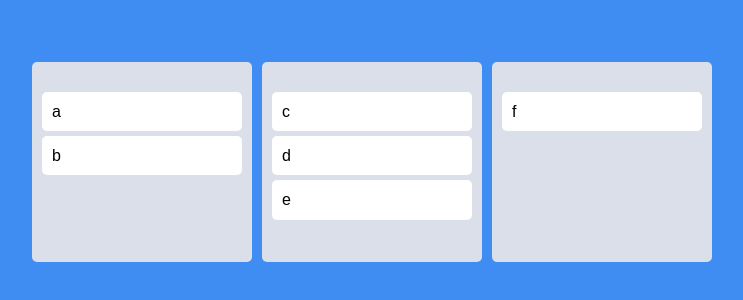
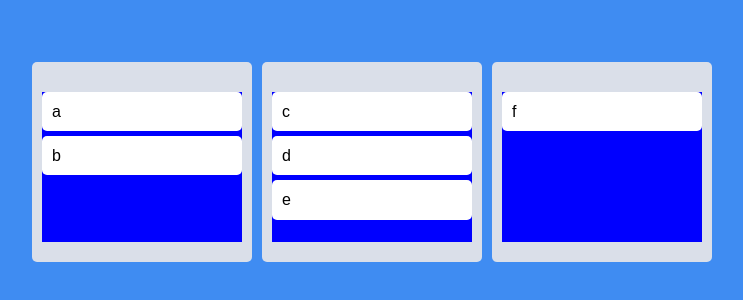
Before and after one commit to Kenjunn0/nomflix, a React (Create React App) app: page / in a window 1280 px wide. Shown: the part 238-538 px from the top of the page, without its empty margins (268-1011 px from the left). Built offline with nearby package versions, Linux system fonts and the light colour scheme.

Commit message:
snapshot

```diff
--- a/src/Components/Board.tsx
+++ b/src/Components/Board.tsx
@@ -7,8 +7,22 @@ const Wrapper = styled.div`
   padding-top: 30px;
   border-radius: 5px;
   min-height: 200px;
+  display: flex;
+  flex-direction: column;
   background-color:  ${props => props.theme.boardColor};
 `
+
+const Area = styled.div<IAreaProps>`
+  background-color: ${(props) =>
+          props.isDraggingOver ? "pink" : props.isDraggingFromThisWith ? "red" : "blue" };
+  flex-grow: 1;
+  transition: background-color .3s ease-in-out;
+`
+
+interface IAreaProps {
+    isDraggingOver: boolean;
+    isDraggingFromThisWith: boolean;
+}
 
 interface IBoardProps {
     toDos: string[],
@@ -18,17 +32,24 @@ interface IBoardProps {
 function Board({ toDos, boardId } : IBoardProps) {
 
     return (
+        <Wrapper>
             <Droppable droppableId={boardId}>
-            {(provided ) =>
-                <Wrapper ref={provided.innerRef} {...provided.droppableProps} >
+                {(provided , info) =>
+                    <Area
+                        isDraggingOver={info.isDraggingOver}
+                        isDraggingFromThisWith={Boolean(info.draggingFromThisWith)}
+                        ref={provided.innerRef}
+                        {...provided.droppableProps}
+                    >
                         {toDos.map((toDo, index) => (
                                 <DraggableCard key={toDo} toDo={toDo} index={index} />
                             )
                         )}
                         {provided.placeholder}
-                </Wrapper>
+                    </Area>
                 }
             </Droppable>
+        </Wrapper>
     )
 }
 
```
Lines whose indentation alone changed are shown as unchanged.
